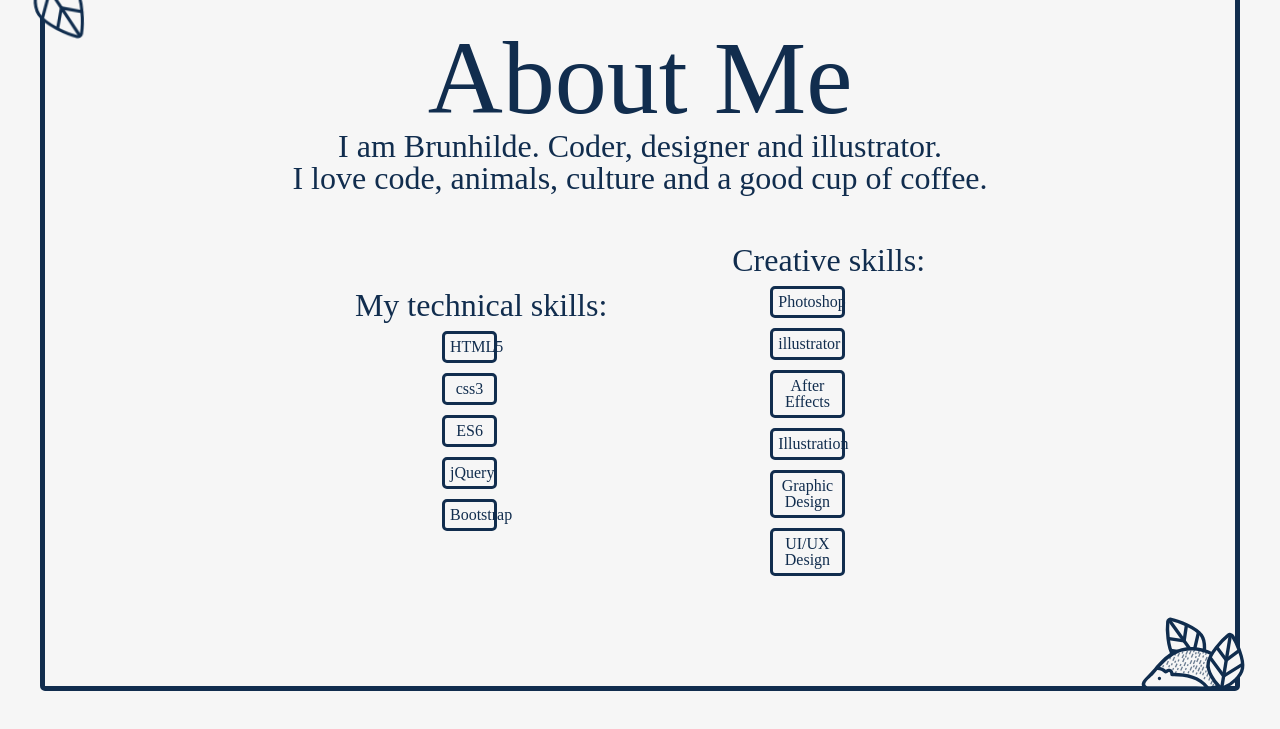
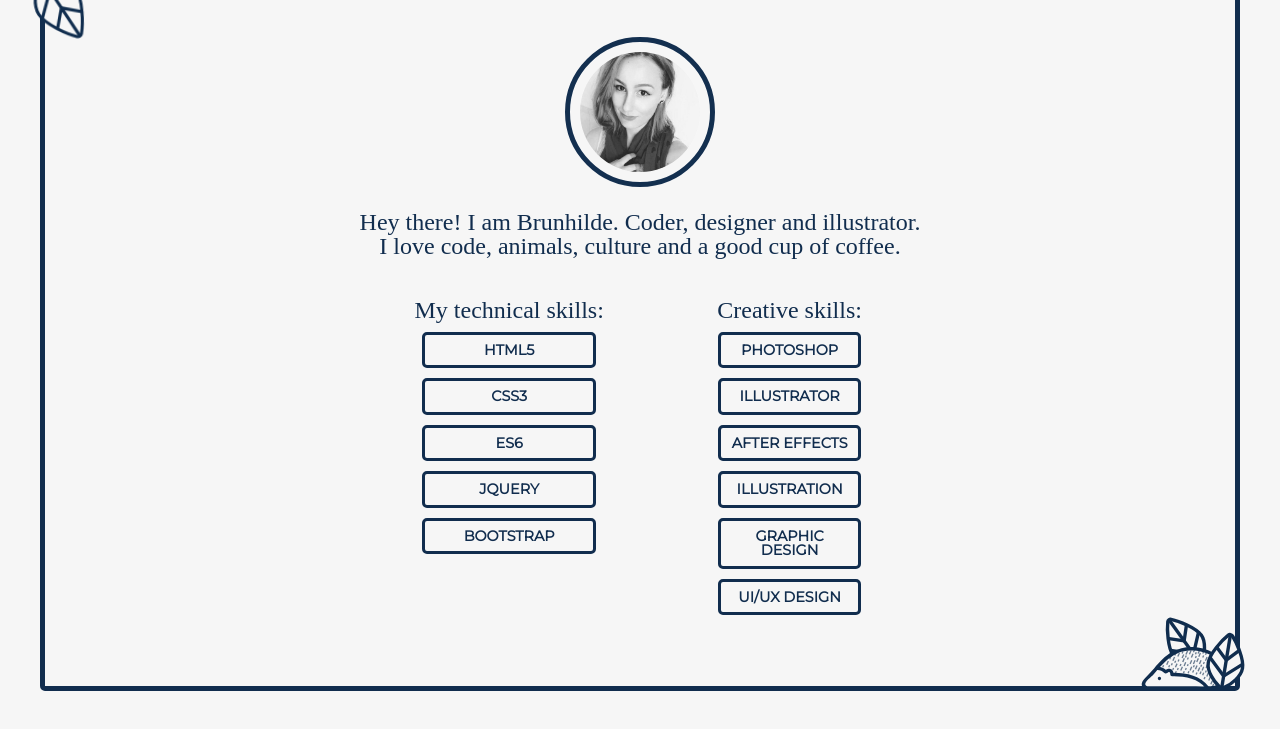
Before and after one commit to brunhildevink/Portfolio-site-old, a plain HTML site: page index.html in a window 1280 px wide. Both pictures are taken after a click on the link "About Me". Shown: the part 69-798 px from the top of the page. Drawn offline with nearby package versions, Linux system fonts and the light colour scheme; a web font is replaced by a local one.

Commit message:
details about me page

```diff
--- a/css/style.css
+++ b/css/style.css
@@ -5,6 +5,14 @@ body {
   background: #f6f6f6;
   font-family: 'Rozha One', serif;
   overflow: auto;
+}
+
+h1 {
+  font-size: 1em;
+}
+
+h2 {
+  font-size: 2em;
 }
 
 a {
@@ -383,40 +391,65 @@ li > a:hover:before {
   animation: fadein 1s ease-in-out;
 }
 
-
 /* About me */
 
+.picture--me {
+  height: 120px;
+  border-radius: 50%;
+  padding: 10px;
+  border: 5px solid #112d4e;
+  margin-top: 20px;
+}
+
 .container--about--page {
+  text-align: center;
+  font-size: 1em;
   width: 100%;
   display: inline-block;
   flex-direction: column;
 }
 
-.container--about--page h1 {
-  text-align: center;
+.container--about--page p {
+  font-size: 1.5em;
+  margin-top: 20px;
+}
+
+.container--about--page h2 {
+  margin-top: 20px;
 }
 
 .container {
   display: flex;
+  flex-wrap: wrap;
   flex-direction: row;
   width: 100%;
 }
 
 .container .box {
-  height: auto;
-  margin: 50px auto;
+  height: 100%;
+  margin: 20px auto;
   display: flex;
-  flex-wrap: wrap;
   flex-direction: column;
   justify-content: center;
   align-items: center;
   align-content: flex-start;
 }
 
+.skills {
+  text-align: center;
+  width: 100%;
+  padding: 0;
+  margin: 0;
+}
+
 .skills li {
-  width: 50%;
+  font-family: 'Montserrat', sans-serif;
+  text-transform: uppercase;
+  font-weight: bold;
+  font-size: .9em;
+  width: 80%;
   border: 3px solid #112d4e;
   border-radius: 5px;
-  padding: 5px;
-  margin: 10px 0;
+  padding: 8px;
+  margin: 10px auto;
 }
--- a/index.html
+++ b/index.html
@@ -7,6 +7,7 @@
     <link rel="stylesheet" href="css/style.css">
     <link rel="stylesheet" href="https://cdnjs.cloudflare.com/ajax/libs/font-awesome/4.7.0/css/font-awesome.min.css">
     <link href="https://fonts.googleapis.com/css?family=Rozha+One" rel="stylesheet">
+    <link href="https://fonts.googleapis.com/css?family=Montserrat" rel="stylesheet">
   </head>
   <body>
     <div class="wrapper">
@@ -43,9 +44,9 @@
 
         <article id="about--page" class="hide">
             <div class="container--about--page">
-              <h1>About Me</h1>
-              <p>I am Brunhilde. Coder, designer and illustrator.</p>
-              <p>I love code, animals, culture and a good cup of coffee.</p>
+              <img src="media/me.jpg" alt="picture of me" class="picture--me">
+              <p>Hey there! I am Brunhilde. Coder, designer and illustrator.<br>
+              I love code, animals, culture and a good cup of coffee.</p>
               <div class="container">
                 <div class="box">
                   <p>My technical skills:</p>
```
Also changed, not shown: media/me.jpg (added).
